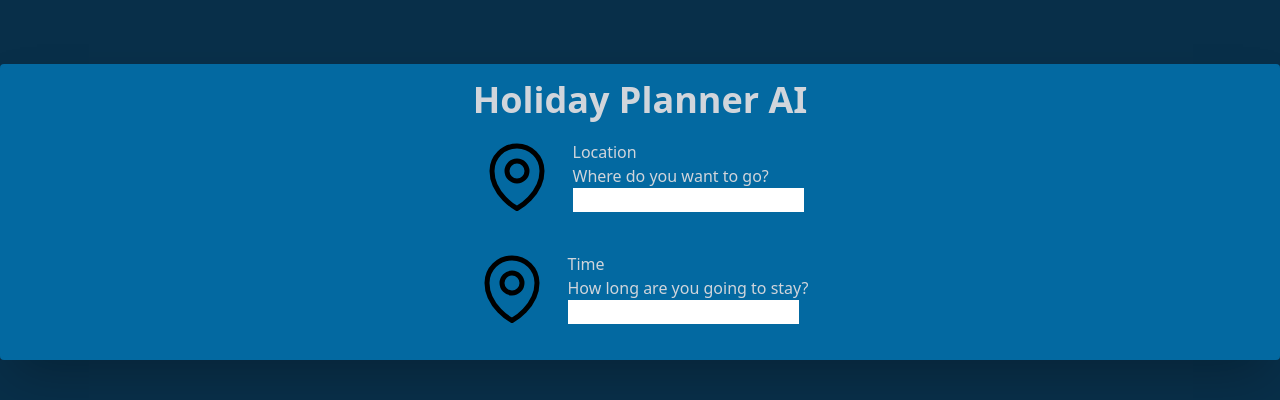
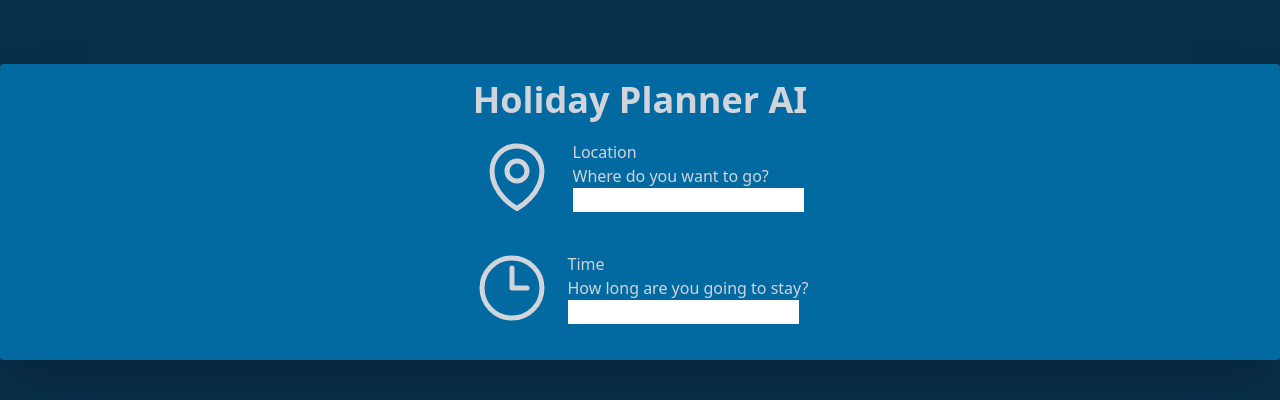
Before and after one commit to PhilSchoe/holiday-planner-ai, a React (Vite) app: page / in a window 1280 px wide. Shown: the top 400 px of the page. Built offline with nearby package versions, Linux system fonts and the light colour scheme.

Commit message:
Add icon handling and new icon for duration

```diff
--- a/src/HolidayInfoInput.tsx
+++ b/src/HolidayInfoInput.tsx
@@ -3,8 +3,16 @@ import InputPanel from "./InputPanel";
 export default function holidayInfoInput() {
   return (
     <>
-      <InputPanel title="Location" subtitle="Where do you want to go?" />
-      <InputPanel title="Time" subtitle="How long are you going to stay?" />
+      <InputPanel
+        title="Location"
+        subtitle="Where do you want to go?"
+        iconKey="map-pin"
+      />
+      <InputPanel
+        title="Time"
+        subtitle="How long are you going to stay?"
+        iconKey="clock"
+      />
     </>
   );
 }
--- a/src/InputPanel.tsx
+++ b/src/InputPanel.tsx
@@ -1,30 +1,19 @@
+import Icon from "./icons/Icon";
+
 interface InputPanelProps {
   title: string;
   subtitle: string;
+  iconKey: string;
 }
 
-export default function inputPanel({ title, subtitle }: InputPanelProps) {
+export default function inputPanel({
+  title,
+  subtitle,
+  iconKey,
+}: InputPanelProps) {
   return (
     <div className="flex flex-nowrap justify-between items-center py-4 gap-4">
-      <svg
-        xmlns="http://www.w3.org/2000/svg"
-        fill="none"
-        viewBox="0 0 24 24"
-        stroke-width="1.5"
-        stroke="currentColor"
-        className="size-20"
-      >
-        <path
-          stroke-linecap="round"
-          stroke-linejoin="round"
-          d="M15 10.5a3 3 0 1 1-6 0 3 3 0 0 1 6 0Z"
-        />
-        <path
-          stroke-linecap="round"
-          stroke-linejoin="round"
-          d="M19.5 10.5c0 7.142-7.5 11.25-7.5 11.25S4.5 17.642 4.5 10.5a7.5 7.5 0 1 1 15 0Z"
-        />
-      </svg>
+      <Icon iconKey={iconKey} />
 
       <div>
         <div className="text-gray-300">{title}</div>
--- /dev/null
+++ b/src/icons/ClockIcon.tsx
@@ -0,0 +1,15 @@
+export default function clockIcon() {
+  return (
+    <svg
+      className="stroke-current text-gray-300 fill-none size-20"
+      viewBox="0 0 24 24"
+      strokeWidth={1.5}
+    >
+      <path
+        strokeLinecap="round"
+        strokeLinejoin="round"
+        d="M12 6v6h4.5m4.5 0a9 9 0 1 1-18 0 9 9 0 0 1 18 0Z"
+      />
+    </svg>
+  );
+}
--- /dev/null
+++ b/src/icons/Icon.tsx
@@ -0,0 +1,10 @@
+import iconMap from "./IconMap";
+
+export default function icon({ iconKey }: { iconKey: string }): JSX.Element {
+  let content: JSX.Element | undefined = <h1>Icon not found</h1>;
+  if (iconMap.has(iconKey)) {
+    content = iconMap.get(iconKey);
+  }
+
+  return content as JSX.Element;
+}
--- /dev/null
+++ b/src/icons/IconMap.ts
@@ -0,0 +1,14 @@
+import clockIcon from "./clockIcon";
+import mapPinIcon from "./MapPinIcon";
+
+function createIconMap(): Map<String, JSX.Element> {
+  const icons = new Map<String, JSX.Element>();
+
+  icons.set("map-pin", mapPinIcon());
+  icons.set("clock", clockIcon());
+
+  return icons;
+}
+
+const iconMap = createIconMap();
+export default iconMap;
--- /dev/null
+++ b/src/icons/MapPinIcon.tsx
@@ -0,0 +1,20 @@
+export default function mapPinIcon() {
+  return (
+    <svg
+      className="stroke-current text-gray-300 fill-none size-20"
+      viewBox="0 0 24 24"
+      strokeWidth={1.5}
+    >
+      <path
+        strokeLinecap="round"
+        strokeLinejoin="round"
+        d="M15 10.5a3 3 0 1 1-6 0 3 3 0 0 1 6 0Z"
+      />
+      <path
+        strokeLinecap="round"
+        strokeLinejoin="round"
+        d="M19.5 10.5c0 7.142-7.5 11.25-7.5 11.25S4.5 17.642 4.5 10.5a7.5 7.5 0 1 1 15 0Z"
+      />
+    </svg>
+  );
+}
```
